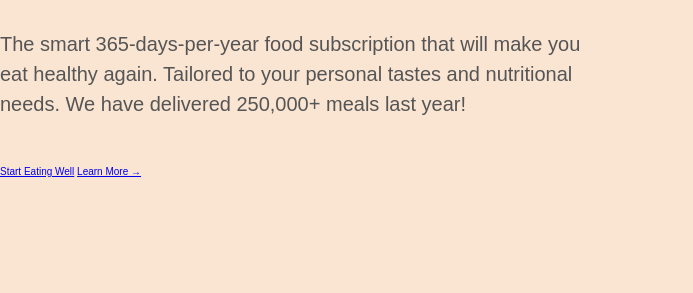
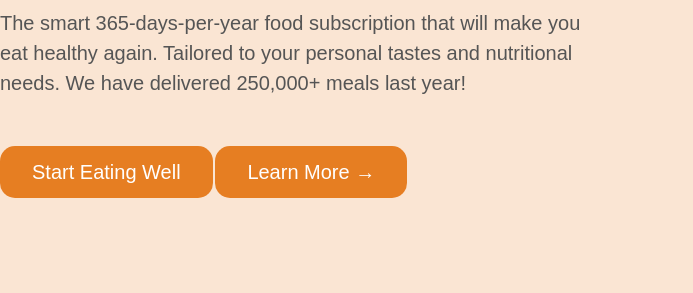
Before and after one commit to Nischay8/HtmlAndCss-Project, a plain HTML site: page OmniFood/index.html in a window 1280 px wide. Shown: the part 318-611 px from the top of the page, 0-693 px from the left. Drawn offline with Linux system fonts and the light colour scheme.

Commit message:
added on 4th january

```diff
--- a/OmniFood/css/style.css
+++ b/OmniFood/css/style.css
@@ -82,3 +82,12 @@ body{
     letter-spacing: -0.5px;
     margin-bottom: 3.2rem;
 }
+.btn:link,.btn:visited {
+    display: inline-block;
+    background-color: #e67e22;
+    font-size: 2rem;
+    color: #fff;
+    padding: 1.6rem 3.2rem;
+    border-radius: 15px;
+    text-decoration: none;
+}
```
